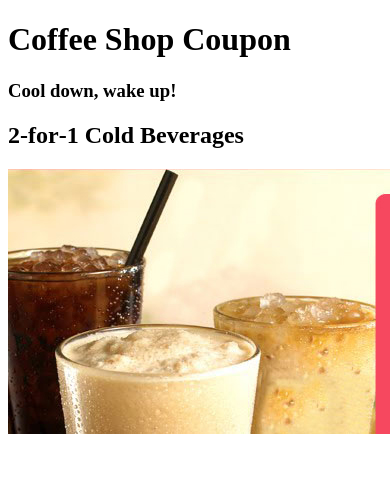
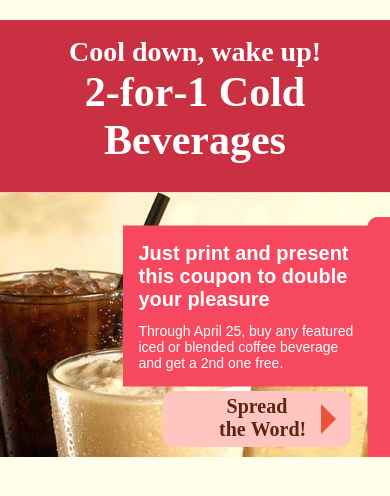
Before and after one commit to emwing/IDM-6620-20-FA17-Wing-Emily, a plain HTML site: page wk01/coupon.html in a window 390 px wide. Shown: the top 496 px of the page. Drawn offline with Linux system fonts and the light colour scheme.

Commit message:
Assignment 1 - Final
added all necessary css to match image. No responsive design was
required by the assignment, so it was not coded to respond to smaller
screen sizes

```diff
--- a/wk01/coupon.css
+++ b/wk01/coupon.css
@@ -0,0 +1,105 @@
+/* general html setup */
+
+* {
+  margin: 0;
+  padding: 0;
+}
+
+html {
+  box-sizing: border-box;
+  font-size: 16px;
+  color: #fff;
+  background-color: #ffffeb;
+}
+
+*,
+*:before,
+*:after {
+  box-sizing: inherit;
+}
+
+.clearfix:before,
+.clearfix:after {
+  content: "";
+  display: table;
+}
+.clearfix:after {
+  clear: both;
+}
+
+/* begin css for coupon appearance and layout */
+
+h1 {
+  display: none;
+}
+
+.coupon_wrap {
+  margin: 5% auto;
+  max-width: 40.5rem;
+}
+
+header {
+  padding: 1rem 0 1.75rem;
+  background-color: #c93042;
+  text-align: center;
+}
+h2 {
+  font-size: 2.625rem;
+}
+h3 {
+  font-size: 1.75rem;
+}
+
+article {
+  position: relative;
+}
+.coupon_details,
+.coupon_link {
+  position: absolute;
+}
+.coupon_details {
+  top: 42.5%;
+  right: 5%;
+  transform: translateY(-50%);
+  padding: 1rem;
+  max-width: 15.5rem;
+  background-color: #f6485f;
+  font-family: sans-serif;
+  text-align: left;
+}
+.coupon_instructions {
+  margin-bottom: 0.75rem;
+  font-weight: bold;
+  font-size: 1.25rem;
+}
+.coupon_info {
+  font-size: 0.875rem;
+}
+.coupon_link {
+  width: 11.75rem;
+  height: 3.5rem;
+  bottom: 5%;
+  right: 10%;
+  padding: .25rem 3.5rem;
+  border-radius: 0.625rem;
+  background-color: #ffc5c1;
+  text-align: center;
+}
+.coupon_link a.btn {
+  color: #572711;
+  font-size: 1.25rem;
+  font-weight: bold;
+  text-decoration: none;
+}
+.coupon_link a.btn:after {
+  content: '';
+  display: block;
+  width: 0;
+  height: 1.5em;
+  border: 0.75em solid transparent;
+  border-left-color: #ea5338;
+  position: absolute;
+  top: 50%;
+  right: 0;
+  transform: translateY(-50%);
+}
--- a/wk01/coupon.html
+++ b/wk01/coupon.html
@@ -12,14 +12,24 @@
     </script>
   </head>
   <body>
-    <h1>Coffee Shop Coupon</h1>
+    <h1>Coffee Shop - 2-for-1 Coupon</h1>
 
+    <div class="coupon_wrap">
       <header>
         <h3>Cool down, wake up!</h3>
         <h2>2&#8208;for&#8208;1 Cold Beverages</h2>
       </header>
       <article>
+        <div class="coupon_details">
+          <p class="coupon_instructions">Just print and present this coupon to double your pleasure</p>
+          <p class="coupon_info">Through April 25, buy any featured iced or blended coffee beverage and get a 2nd one free.</p>
+        </div>
+        <div class="coupon_link">
+          <a href="#" class="btn">Spread the&nbsp;Word!</a>
+        </div>
         <img src="IDM6620-Week1-Assignment-Crop.jpg" alt="Cold Coffee Coupon" title="Coffee Shop Coupon">
       </article>
+    </div> <!-- ends coupon wrap -->
+
   </body>
 </html>
```
Also changed, not shown: wk01/1.2/ex1-2.html (renamed from wk01/ex1-2.html). Lines whose indentation alone changed are shown as unchanged.
